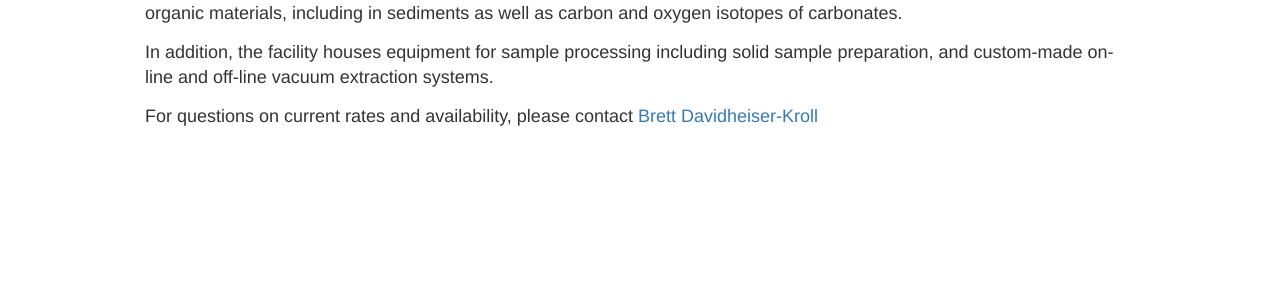
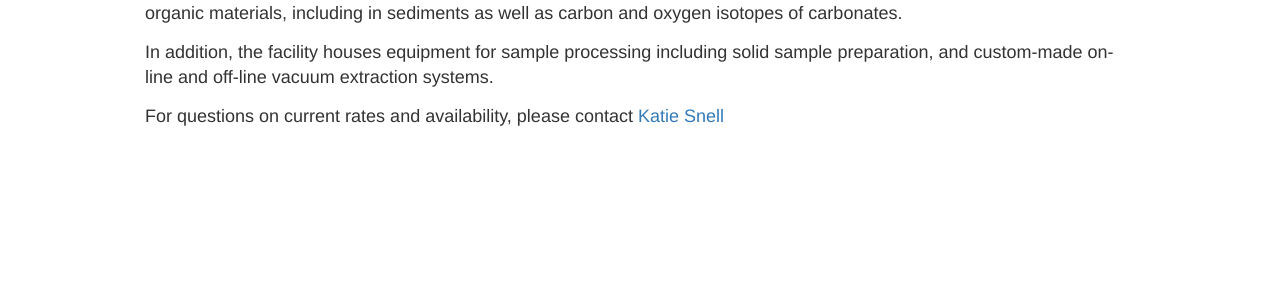
Before and after one commit to katie-snell/katie-snell.github.io, a Jekyll site: the page built from facilities.md, in a window 1280 px wide. Shown: the part 447-746 px from the top of the page. Built offline with Jekyll 4.4.1, drawn with Linux system fonts in a browser that asks for light colours; nearby versions of some CDN libraries.

Commit message:
Update facilities.md
removed Brett as contact

```diff
--- a/facilities.md
+++ b/facilities.md
@@ -21,4 +21,4 @@ Primary instrumentation includes two magnetic sector, gas source isotope ratio m
 
 In addition, the facility houses equipment for sample processing including solid sample preparation, and custom-made on-line and off-line vacuum extraction systems.
 
-For questions on current rates and availability, please contact [Brett Davidheiser-Kroll](mailto:Brett.DavidheiserKroll@Colorado.edu)
+For questions on current rates and availability, please contact [Katie Snell](mailto:kathryn.snell@Colorado.edu)
```
